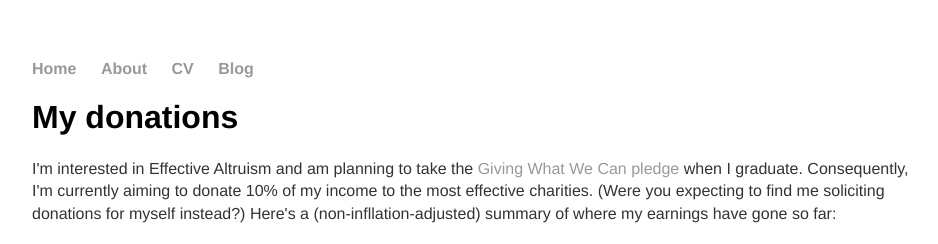
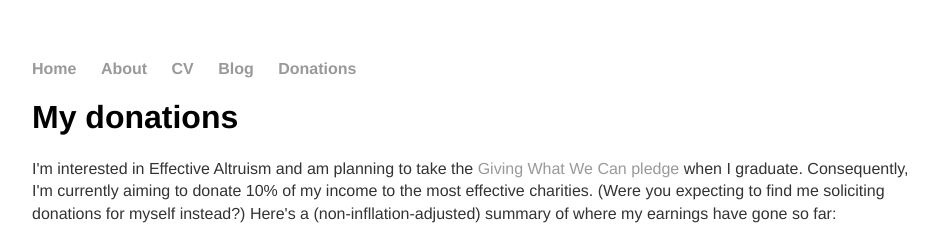
Before and after one commit to LouieTerrill/LouieTerrill.github.io, a Jekyll site: the page built from donations/index.html, in a window 1280 px wide. Shown: the top 244 px of the page, without its empty margins (160-1098 px from the left). Built offline with Jekyll 4.4.1, drawn with Linux system fonts in a browser that asks for light colours.

Commit message:
Update default.html

```diff
--- a/_layouts/default.html
+++ b/_layouts/default.html
@@ -12,6 +12,7 @@
 		        	<li><a href="/about">About</a></li>
 	        		<li><a href="/cv">CV</a></li>
 	        		<li><a href="/blog">Blog</a></li>
+				<li><a href="/donations">Donations</a></li>
 	    		</ul>
 			</nav>
 			<div class="container">
```
